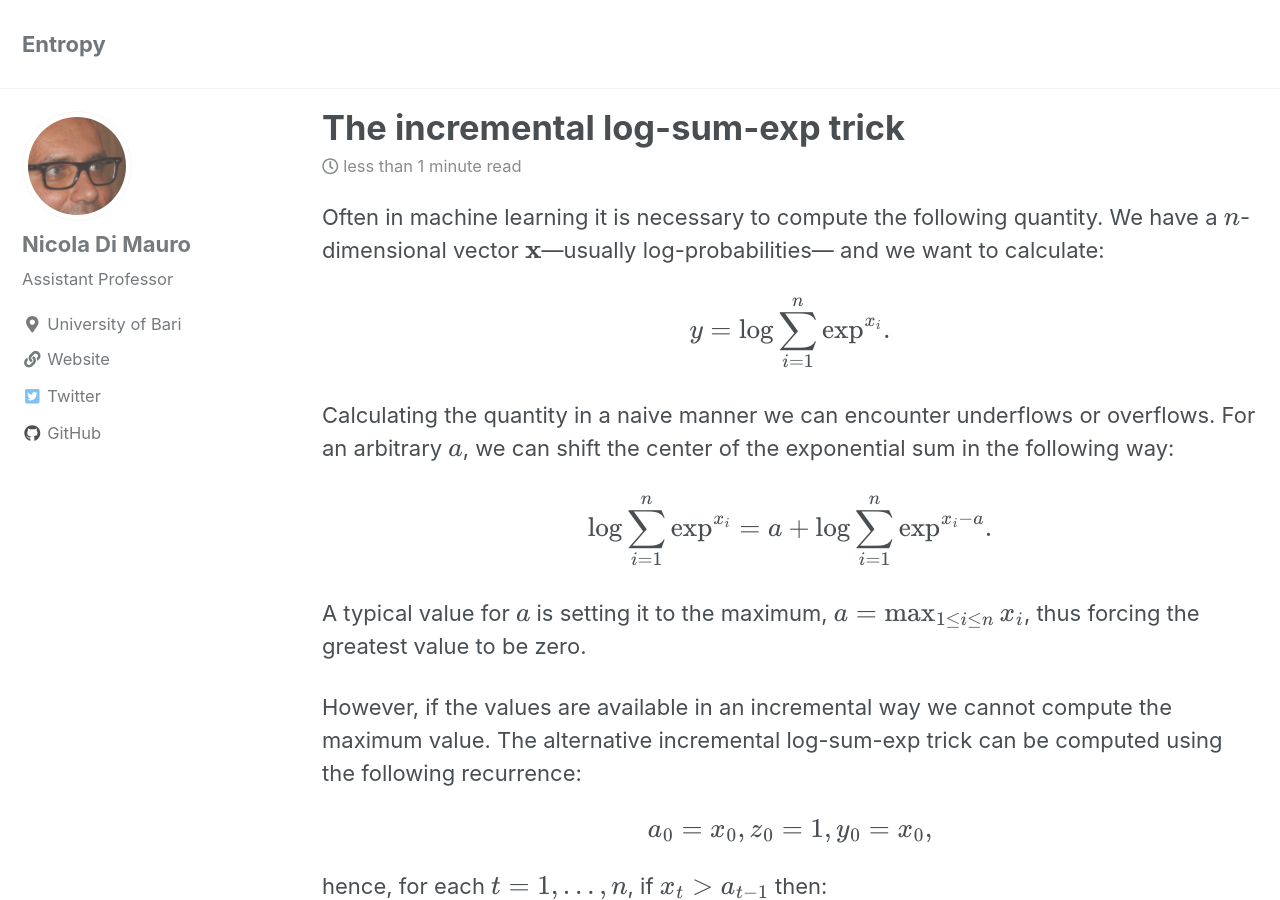
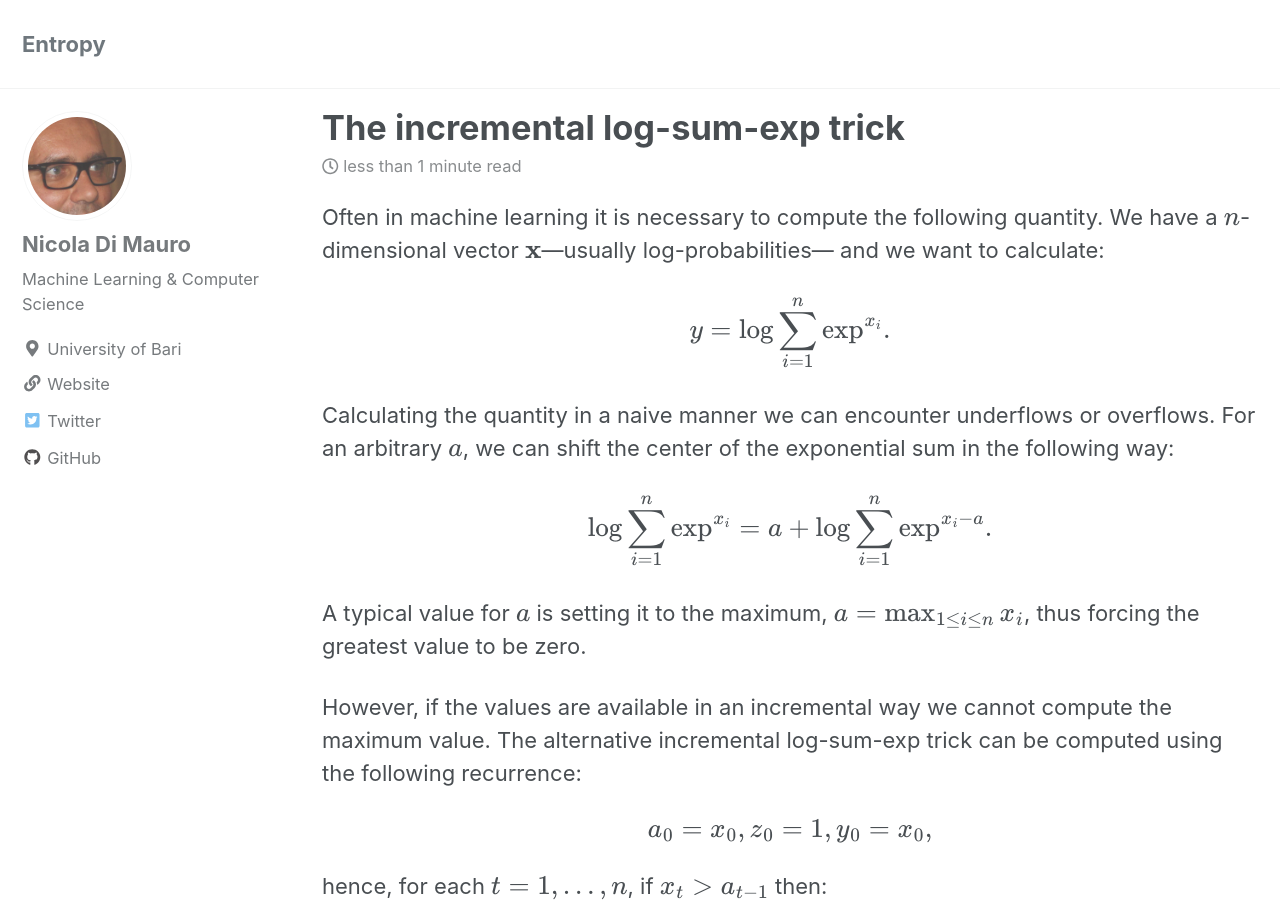
Before and after one commit to nicoladimauro/nicoladimauro.github.io, a Jekyll site: the page built from _posts/2019-04-11-ilse.md, in a window 1280 px wide and 900 px high. Built offline with Jekyll 4.4.1, drawn with Linux system fonts in a browser that asks for light colours; cached includes are drawn as plain includes; nearby versions of some CDN libraries; formulas are drawn with MathJax 3.

Commit message:
Update _config.yml

```diff
--- a/_config.yml
+++ b/_config.yml
@@ -19,7 +19,7 @@ locale                   : "en-US"
 title                    : "Entropy"
 title_separator          : "-"
 name                     : "Nicola Di Mauro"
-description              : "Computer Science & Machine Learning"
+description              : "Machine Learning & Computer Science"
 url                      : "http://http://nicoladimauro.github.io/" # the base hostname & protocol for your site e.g. "https://mmistakes.github.io"
 baseurl                  : # the subpath of your site, e.g. "/blog"
 repository               : "nicoladimauro/nicoladimauro.github.io" # GitHub username/repo-name e.g. "mmistakes/minimal-mistakes"
@@ -108,7 +108,7 @@ analytics:
 author:
   name             : "Nicola Di Mauro"
   avatar           : "/assets/images/ndm.jpg" # path of avatar image, e.g. "/assets/images/bio-photo.jpg"
-  bio              : "Assistant Professor"
+  bio              : "Machine Learning & Computer Science"
   location         : "University of Bari"
   email            :
   links:
```
